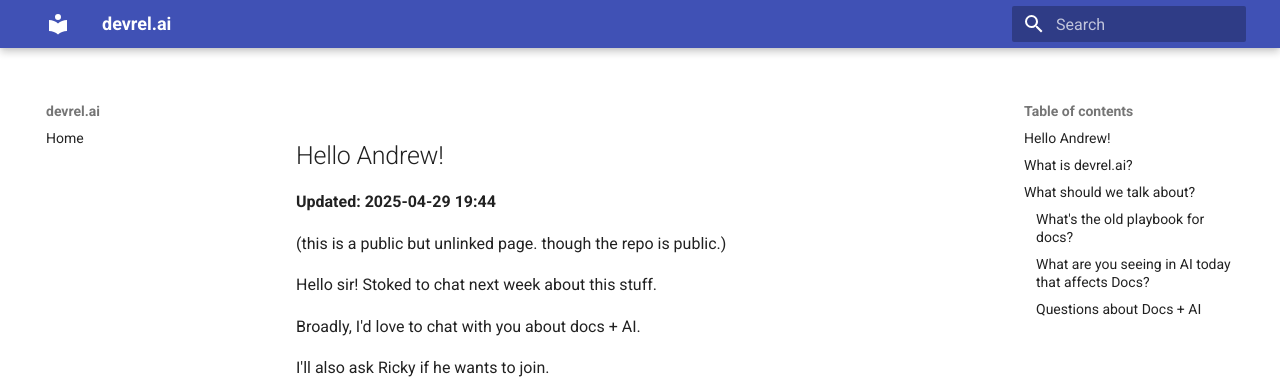
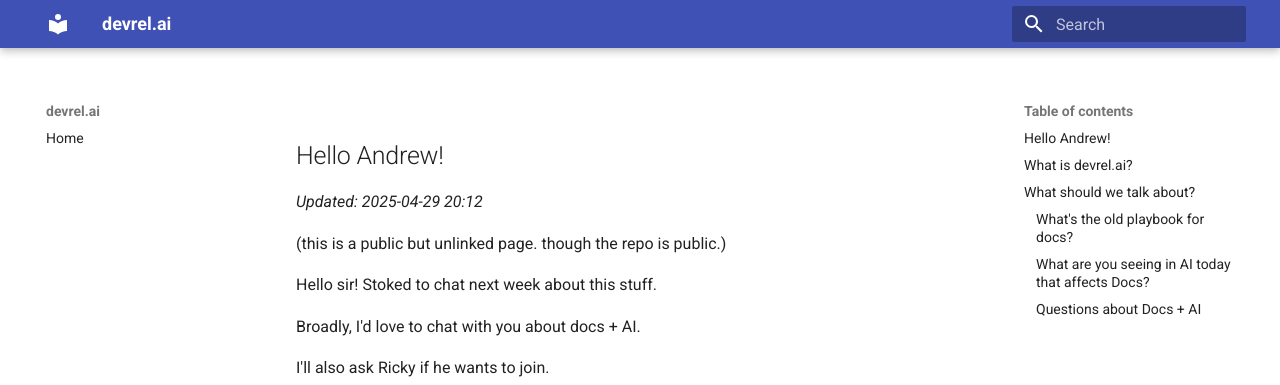
Before and after one commit to GregBaugues/devrel.ai, an MkDocs documentation site: the page built from docs/questions-for-baker.md, in a window 1280 px wide and 900 px high. Shown: the top 385 px of the window. Built offline with MkDocs 1.6.1 and Material for MkDocs 9.7.7, drawn with Linux system fonts in a browser that asks for light colours.

Commit message:
Update content from DevRel.ai/Site Content (with lowercase filenames)

```diff
--- a/docs/questions-for-baker.md
+++ b/docs/questions-for-baker.md
@@ -1,6 +1,6 @@
 ## Hello Andrew!
 
-**Updated: 2025-04-29 19:44**
+*Updated: 2025-04-29 20:12*
 
 (this is a public but unlinked page. though the repo is public.)
 
```
